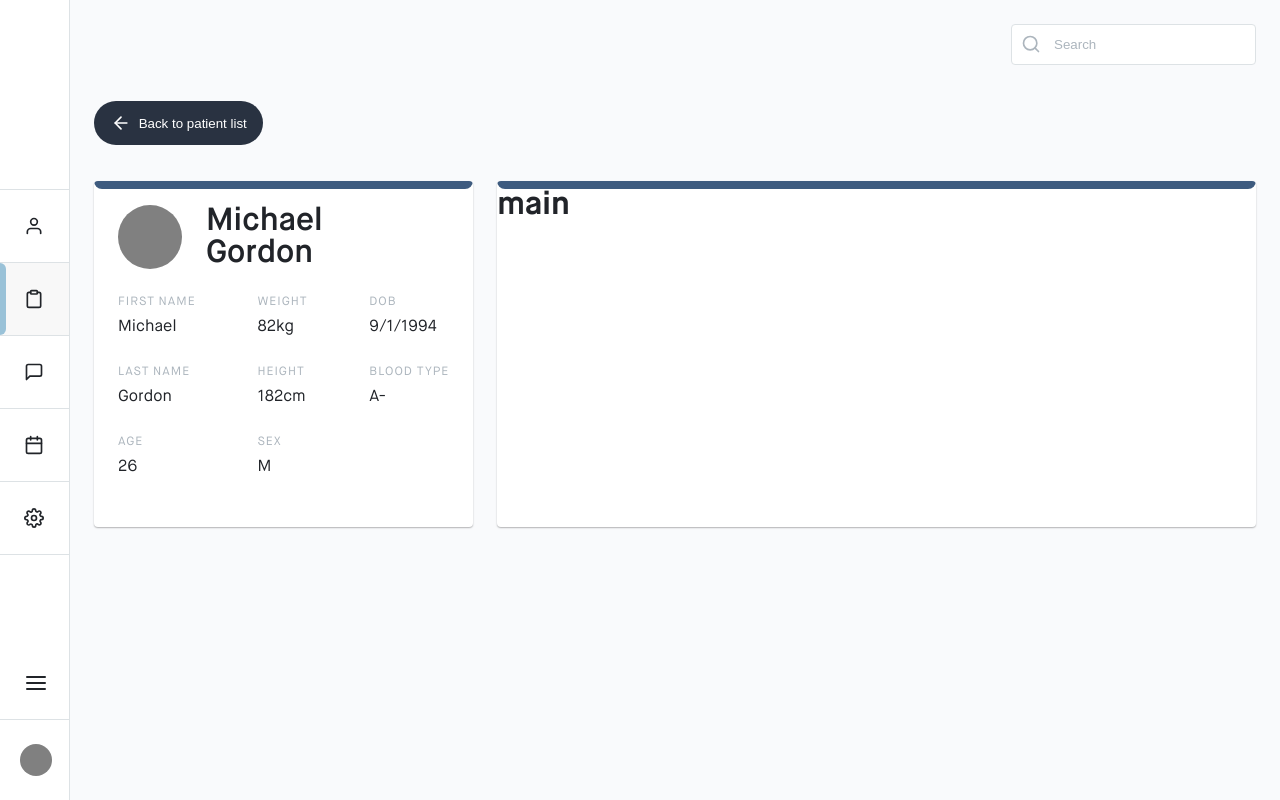
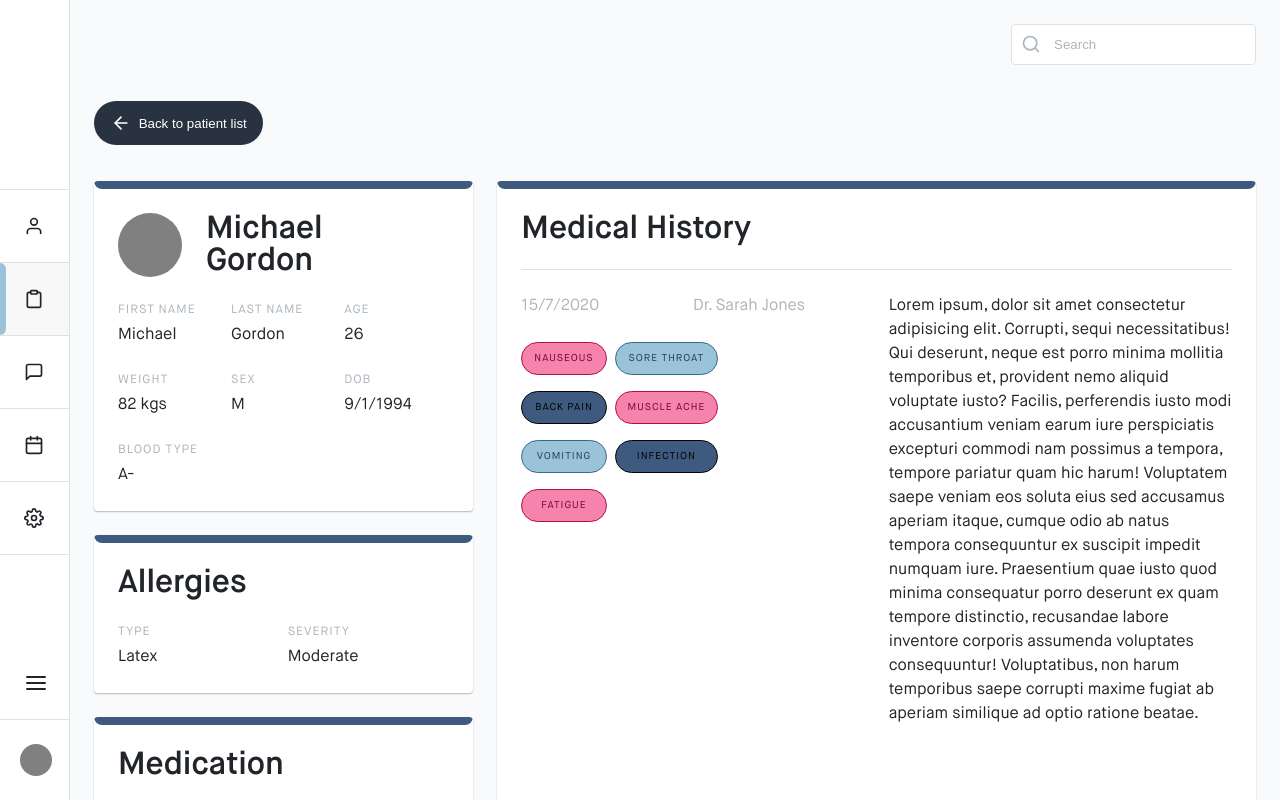
Before and after one commit to dukenguyenxyz/CloudClinic, a React (Create React App) app in the folder frontend/: page /patients/1 in a window 1280 px wide. Built offline with nearby package versions, Linux system fonts and the light colour scheme; what react-big-scheduler would draw is missing.

Commit message:
add patient profile view

```diff
--- a/frontend/src/components/Card/Card.scss
+++ b/frontend/src/components/Card/Card.scss
@@ -4,6 +4,7 @@
   border-radius: calc(var(--border-radius) / 2);
   position: relative;
   overflow: hidden;
+  margin-bottom: 24px;
 
   .trim {
     position: absolute;
--- a/frontend/src/components/Home/Home.js
+++ b/frontend/src/components/Home/Home.js
@@ -2,11 +2,7 @@
 import './Home.scss';
 
 const Home = () => {
-  return (
-    <div>
-      <h1>splash page</h1>
-    </div>
-  );
+  return <div></div>;
 };
 
 export default Home;
--- a/frontend/src/components/Main/Messaging/Feed/Feed.js
+++ b/frontend/src/components/Main/Messaging/Feed/Feed.js
@@ -2,17 +2,7 @@
 import './Feed.scss';
 
 const Feed = () => {
-  const style = {
-    backgroundColor: 'blue',
-    width: '100px',
-    height: '100px',
-  };
-  return (
-    <div>
-      <h1>Hi i'm in the messaging view</h1>
-      <div style={style} />
-    </div>
-  );
+  return <div></div>;
 };
 
 export default Feed;
--- a/frontend/src/components/Main/Patients/PatientList/PatientList.js
+++ b/frontend/src/components/Main/Patients/PatientList/PatientList.js
@@ -2,6 +2,7 @@
 import PatientListItem from '../PatientListItem/PatientListItem';
 import Card from '../../../Card/Card';
 import axios from 'axios';
+import './PatientList.scss';
 
 const PatientList = () => {
   const [users, setUsers] = useState([]);
@@ -20,7 +21,7 @@
     getUsers();
   }, []);
   return (
-    <div>
+    <div className="patient-list-wrapper">
       <Card>
         <ul>
           {users.map(user => (
--- /dev/null
+++ b/frontend/src/components/Main/Patients/PatientList/PatientList.scss
@@ -0,0 +1,3 @@
+.patient-list-wrapper {
+  margin: 24px;
+}
--- a/frontend/src/components/Main/Profile/UserProfile/UserProfile.js
+++ b/frontend/src/components/Main/Profile/UserProfile/UserProfile.js
@@ -12,6 +12,7 @@
 
   return (
     <div className="user-profile-wrapper">
+      <div className="panel-left">
         <Card>
           <div className="user-profile-container">
             <div className="user-header-wrapper">
@@ -23,39 +24,43 @@
               </div>
             </div>
             <div className="user-details-wrapper">
-            <div className="row">
+              <div className="grid-item">
                 <div className="user-info">
                   <span>First Name</span>
                   <span>Michael</span>
                 </div>
+              </div>
+              <div className="grid-item">
                 <div className="user-info">
                   <span>Last Name</span>
-                <span> Gordon</span>
+                  <span>Gordon</span>
                 </div>
+              </div>
+              <div className="grid-item">
                 <div className="user-info">
                   <span>Age</span>
                   <span>26</span>
                 </div>
               </div>
-            <div className="row">
+              <div className="grid-item">
                 <div className="user-info">
                   <span>Weight</span>
-                <span>82kg</span>
+                  <span>82 kgs</span>
                 </div>
-              <div className="user-info">
-                <span>Height</span>
-                <span>182cm</span>
               </div>
+              <div className="grid-item">
                 <div className="user-info">
                   <span>Sex</span>
                   <span>M</span>
                 </div>
               </div>
-            <div className="row">
+              <div className="grid-item">
                 <div className="user-info">
                   <span>DOB</span>
                   <span>9/1/1994</span>
                 </div>
+              </div>
+              <div className="grid-item">
                 <div className="user-info">
                   <span>Blood Type</span>
                   <span>A-</span>
@@ -64,8 +69,99 @@
             </div>
           </div>
         </Card>
+        <div className="sub-cards">
           <Card>
-        <h1>main</h1>
+            <div className="user-profile-container">
+              <div className="user-header-wrapper">
+                <h2>Allergies</h2>
+              </div>
+              <div className="user-details-wrapper">
+                <div className="grid-item">
+                  <div className="user-info">
+                    <span>Type</span>
+                    <span>Latex</span>
+                  </div>
+                </div>
+                <div className="grid-item">
+                  <div className="user-info">
+                    <span>Severity</span>
+                    <span>Moderate</span>
+                  </div>
+                </div>
+              </div>
+            </div>
+          </Card>
+          <Card>
+            <div className="user-profile-container">
+              <div className="user-header-wrapper">
+                <h2>Medication</h2>
+              </div>
+              <div className="user-details-wrapper">
+                <div className="grid-item">
+                  <div className="user-info">
+                    <span>Type</span>
+                    <span>Amoxicillin</span>
+                  </div>
+                </div>
+                <div className="grid-item">
+                  <div className="user-info">
+                    <span>Brand</span>
+                    <span>Augmentim</span>
+                  </div>
+                </div>
+                <div className="grid-item">
+                  <div className="user-info">
+                    <span>Ml</span>
+                    <span>500</span>
+                  </div>
+                </div>
+              </div>
+            </div>
+          </Card>
+        </div>
+      </div>
+      <Card>
+        <div className="user-profile-container">
+          <div className="user-header-wrapper">
+            <h2>Medical History</h2>
+          </div>
+          <div className="user-medical-history-wrapper">
+            <div className="visit">
+              <div className="visit-panel">
+                <div className="visit-details">
+                  <span>15/7/2020</span>
+                  <span>Dr. Sarah Jones</span>
+                </div>
+                <div className="tags-wrapper">
+                  <span className="tag">nauseous</span>
+                  <span className="tag">sore throat</span>
+                  <span className="tag">back pain</span>
+                  <span className="tag">muscle ache</span>
+                  <span className="tag">vomiting</span>
+                  <span className="tag">infection</span>
+                  <span className="tag">fatigue</span>
+                </div>
+              </div>
+              <div className="visit-panel">
+                <p>
+                  Lorem ipsum, dolor sit amet consectetur adipisicing elit.
+                  Corrupti, sequi necessitatibus! Qui deserunt, neque est porro
+                  minima mollitia temporibus et, provident nemo aliquid
+                  voluptate iusto? Facilis, perferendis iusto modi accusantium
+                  veniam earum iure perspiciatis excepturi commodi nam possimus
+                  a tempora, tempore pariatur quam hic harum! Voluptatem saepe
+                  veniam eos soluta eius sed accusamus aperiam itaque, cumque
+                  odio ab natus tempora consequuntur ex suscipit impedit numquam
+                  iure. Praesentium quae iusto quod minima consequatur porro
+                  deserunt ex quam tempore distinctio, recusandae labore
+                  inventore corporis assumenda voluptates consequuntur!
+                  Voluptatibus, non harum temporibus saepe corrupti maxime
+                  fugiat ab aperiam similique ad optio ratione beatae.
+                </p>
+              </div>
+            </div>
+          </div>
+        </div>
       </Card>
     </div>
   );
--- a/frontend/src/components/Main/Profile/UserProfile/UserProfile.scss
+++ b/frontend/src/components/Main/Profile/UserProfile/UserProfile.scss
@@ -6,9 +6,11 @@
 
   .user-profile-container {
     padding: 24px;
+
     .user-header-wrapper {
       display: flex;
       padding-bottom: 24px;
+      padding-top: 8px;
       .avatar {
         margin-right: 24px;
         $size: 64px;
@@ -29,13 +31,17 @@
       }
     }
     .user-details-wrapper {
-      display: flex;
-      justify-content: space-between;
+      display: grid;
+      grid-template-columns: repeat(auto-fit, minmax(96px, 1fr));
+      gap: 24px 8px;
 
       .user-info {
         display: flex;
         flex-direction: column;
         padding-bottom: 24px;
+        &:last-child {
+          padding-bottom: 0px;
+        }
         span:first-child {
           text-transform: uppercase;
           font-size: 12px;
@@ -45,5 +51,75 @@
         }
       }
     }
+
+    .user-medical-history-wrapper {
+      .visit {
+        display: grid;
+        grid-template-columns: 1fr 1fr;
+        gap: 24px;
+        border-top: 1px solid var(--light-grey);
+        padding: 24px 0;
+
+        .visit-details {
+          display: grid;
+          grid-template-columns: 1fr 1fr;
+          span:nth-child(1),
+          span:nth-child(2) {
+            color: var(--mid-grey);
+          }
+        }
+
+        .tag {
+          padding: 8px 12px;
+          border-radius: 30px;
+          font-size: 10px;
+          text-transform: uppercase;
+          letter-spacing: 1px;
+          display: flex;
+          justify-content: center;
+          align-items: center;
+          align-self: end;
+          margin-bottom: 8px;
+          white-space: nowrap;
+        }
+
+        $colors: #f683ac, #9ac2d8, #3e5b7f;
+
+        // $colors: blue, red, green;
+
+        @for $i from 1 through length($colors) {
+          .tag:nth-child(#{length($colors)}n + #{$i}) {
+            background: nth($colors, $i);
+            border: 1px solid darken(nth($colors, $i), 35%);
+            color: darken(nth($colors, $i), 50%);
+          }
+        }
+
+        .tags-wrapper {
+          align-self: start;
+          display: grid;
+          grid-template-columns: 1fr 1fr;
+          gap: 8px;
+          width: 50%;
+        }
+
+        .visit-panel {
+          display: grid;
+          gap: 24px 0px;
+          grid-template-rows: 24px auto;
+        }
+      }
+    }
+  }
+
+  .panel-left {
+    display: flex;
+    flex-direction: column;
+  }
+
+  h2 {
+    line-height: 1;
+    font-weight: 600;
+    font-size: 2rem;
   }
 }
--- a/frontend/src/globalState/context/authContext.js
+++ b/frontend/src/globalState/context/authContext.js
@@ -7,6 +7,7 @@
   const [user, setUser] = useState({
     firstName: 'DHH',
   });
+  // const [user, setUser] = useState(null);
 
   const authState = {
     // JWT,
```
Lines whose indentation alone changed are shown as unchanged.
